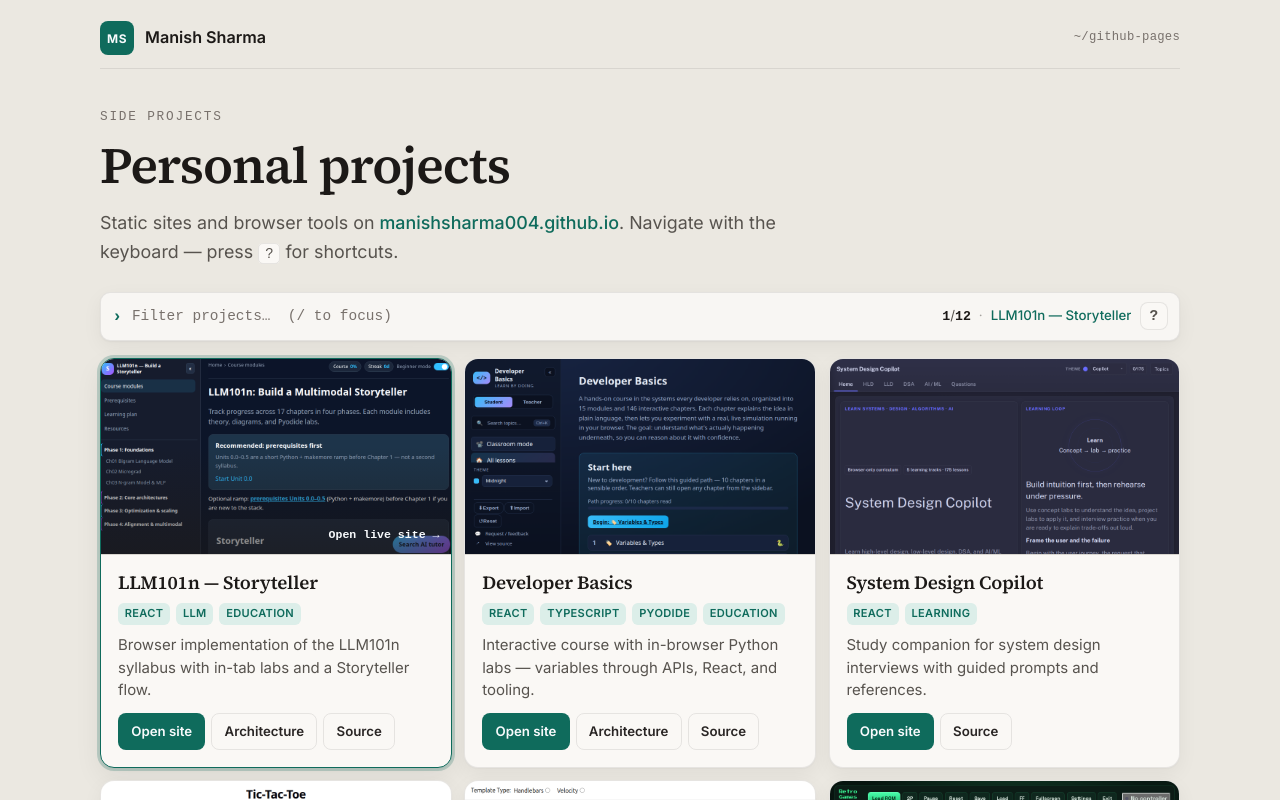
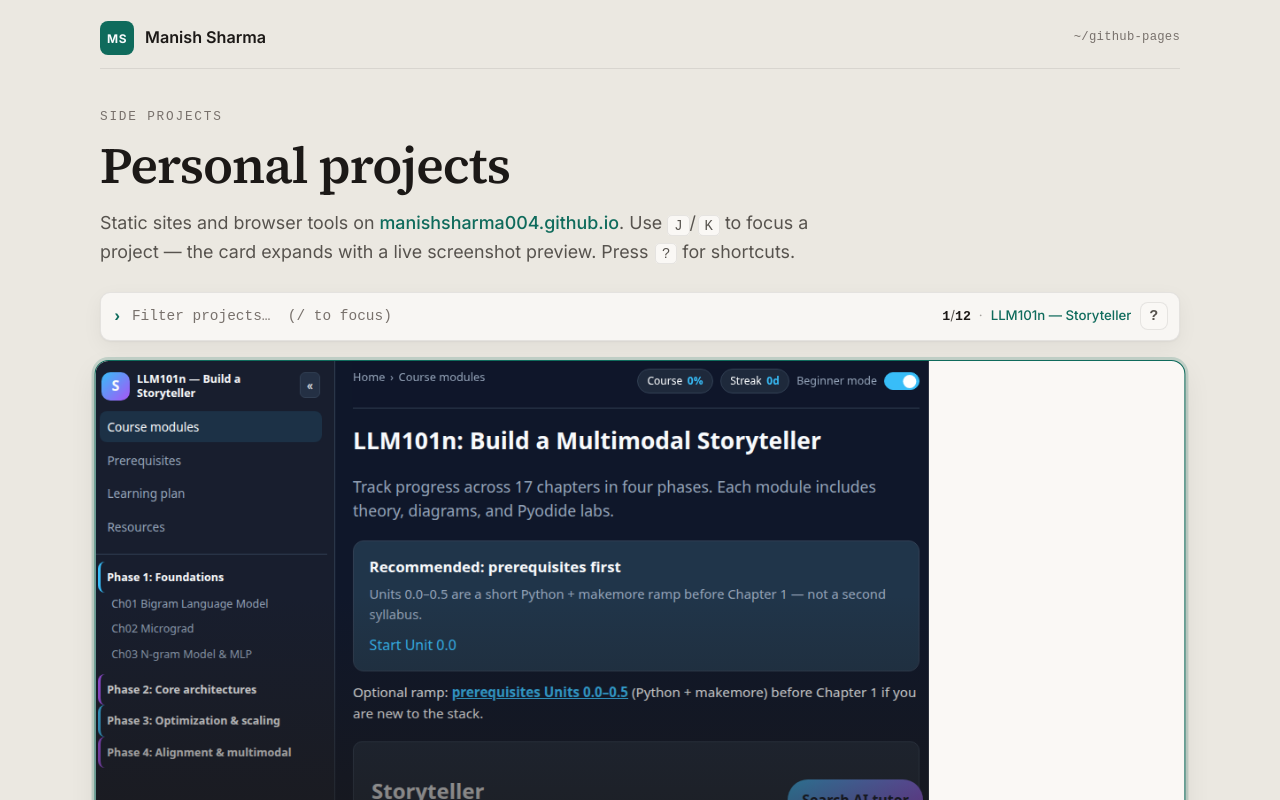
Before and after one commit to manishsharma004/personal-projects, a SvelteKit app: page / in a window 1280 px wide. Shown: the top 800 px of the page. Built offline with nearby package versions, Linux system fonts and the light colour scheme.

Commit message:
Expand focused project card with animated screenshot reveal
Replace page-load stagger with a vertical list: focused/hovered cards open a large preview and full actions; others stay compact.

```diff
--- a/src/lib/components/ProjectCard.svelte
+++ b/src/lib/components/ProjectCard.svelte
@@ -4,40 +4,43 @@
 
 	let {
 		project,
-		index = 0,
 		focused = false,
-		revealed = false
+		expanded = false
 	}: {
 		project: PersonalProject;
-		index?: number;
 		focused?: boolean;
-		revealed?: boolean;
+		expanded?: boolean;
 	} = $props();
 
 	const previewSrc = $derived(`${base}/previews/${project.id}.png`);
+	const showPreview = $derived(expanded || focused);
 </script>
 
 <!-- svelte-ignore a11y_no_noninteractive_tabindex -->
 <article
 	class="card"
 	class:focused
-	class:revealed
-	style={`--reveal-i: ${index}`}
+	class:expanded
 	tabindex={focused ? 0 : -1}
 	data-project-id={project.id}
 	aria-label={project.title}
+	aria-expanded={expanded}
 >
+	<div class="preview-reveal" class:open={showPreview}>
+		<div class="preview-reveal-inner">
 			<a class="preview" href={project.liveUrl} target="_blank" rel="noopener noreferrer">
 				<img
 					src={previewSrc}
 					alt=""
 					width="960"
 					height="540"
-			loading="lazy"
+					loading={expanded ? 'eager' : 'lazy'}
 					decoding="async"
 				/>
 				<span class="preview-overlay" aria-hidden="true">Open live site →</span>
 			</a>
+		</div>
+	</div>
 
 	<div class="body">
 		<header>
@@ -50,6 +53,8 @@
 				{/each}
 			</ul>
 		</header>
+
+		{#if expanded}
 			<p class="desc">{project.description}</p>
 			<div class="actions">
 				<a class="btn primary" href={project.liveUrl} target="_blank" rel="noopener noreferrer">
@@ -61,21 +66,17 @@
 						href={project.architectureUrl}
 						target="_blank"
 						rel="noopener noreferrer"
-					data-action="architecture"
 					>
 						Architecture
 					</a>
 				{/if}
-			<a
-				class="btn ghost"
-				href={project.repoUrl}
-				target="_blank"
-				rel="noopener noreferrer"
-				data-action="source"
-			>
+				<a class="btn ghost" href={project.repoUrl} target="_blank" rel="noopener noreferrer">
 					Source
 				</a>
 			</div>
+		{:else}
+			<p class="desc compact">{project.description}</p>
+		{/if}
 	</div>
 </article>
 
@@ -84,62 +85,62 @@
 		display: flex;
 		flex-direction: column;
 		width: 100%;
-		height: 100%;
-		overflow: hidden;
 		background: var(--surface);
 		border: 1px solid var(--border);
 		border-radius: var(--radius);
 		box-shadow: var(--shadow-card);
 		outline: none;
+		overflow: hidden;
 		transition:
-			border-color 0.18s ease,
-			box-shadow 0.22s ease,
-			transform 0.22s cubic-bezier(0.22, 1, 0.36, 1);
-		opacity: 0;
-		transform: translateY(14px);
-	}
-
-	.card.revealed {
-		/* `both` keeps opacity/transform after the animation (forwards fixes vanishing cards). */
-		animation: card-reveal 0.55s cubic-bezier(0.22, 1, 0.36, 1) both;
-		animation-delay: calc(var(--reveal-i) * 55ms);
-	}
-
-	@keyframes card-reveal {
-		from {
-			opacity: 0;
-			transform: translateY(14px);
-		}
-		to {
-			opacity: 1;
-			transform: translateY(0);
-		}
-	}
-
-	.card:hover {
-		border-color: var(--border-hover);
-		box-shadow: var(--shadow-card-hover);
+			border-color 0.2s ease,
+			box-shadow 0.25s ease,
+			transform 0.25s cubic-bezier(0.22, 1, 0.36, 1);
 	}
 
 	.card.focused {
-		border-color: var(--accent);
+		border-color: color-mix(in srgb, var(--accent) 55%, var(--border));
 		box-shadow:
-			0 0 0 3px color-mix(in srgb, var(--accent) 22%, transparent),
+			0 0 0 3px color-mix(in srgb, var(--accent) 18%, transparent),
 			var(--shadow-card-hover);
-		transform: translateY(-3px) scale(1.012);
 	}
 
-	.card.focused .preview img {
-		filter: saturate(1.05) contrast(1.02);
+	.card.expanded {
+		border-color: var(--accent);
+		transform: scale(1.01);
+		z-index: 1;
+	}
+
+	.preview-reveal {
+		display: grid;
+		grid-template-rows: 0fr;
+		opacity: 0;
+		transition:
+			grid-template-rows 0.45s cubic-bezier(0.22, 1, 0.36, 1),
+			opacity 0.35s ease;
+	}
+
+	.preview-reveal.open {
+		grid-template-rows: 1fr;
+		opacity: 1;
+	}
+
+	.preview-reveal-inner {
+		overflow: hidden;
+		min-height: 0;
 	}
 
 	.preview {
 		position: relative;
 		display: block;
 		aspect-ratio: 16 / 9;
+		max-height: min(52vh, 420px);
 		overflow: hidden;
 		border-bottom: 1px solid var(--border);
 		background: var(--bg);
+	}
+
+	.card.expanded .preview {
+		max-height: min(58vh, 480px);
 	}
 
 	.preview img {
@@ -147,14 +148,12 @@
 		height: 100%;
 		object-fit: cover;
 		object-position: top center;
-		transition:
-			transform 0.35s ease,
-			filter 0.25s ease;
+		transition: transform 0.4s ease;
 	}
 
-	.preview:hover img,
+	.card.expanded .preview img,
 	.card.focused .preview img {
-		transform: scale(1.03);
+		transform: scale(1.02);
 	}
 
 	.preview-overlay {
@@ -163,42 +162,52 @@
 		display: flex;
 		align-items: flex-end;
 		justify-content: flex-end;
-		padding: 0.55rem 0.65rem;
+		padding: 0.65rem 0.75rem;
 		font-family: var(--font-mono);
-		font-size: 0.68rem;
+		font-size: 0.72rem;
 		font-weight: 600;
 		color: #f8fafc;
-		background: linear-gradient(to top, rgba(28, 25, 23, 0.55), transparent 55%);
+		background: linear-gradient(to top, rgba(28, 25, 23, 0.6), transparent 50%);
 		opacity: 0;
-		transition: opacity 0.2s ease;
+		transition: opacity 0.25s ease;
 	}
 
-	.preview:hover .preview-overlay,
-	.card.focused .preview-overlay {
+	.card.expanded .preview-overlay,
+	.preview:hover .preview-overlay {
 		opacity: 1;
 	}
 
 	.body {
 		display: flex;
 		flex-direction: column;
-		gap: 0.55rem;
-		flex: 1;
-		padding: 0.95rem 1rem 1rem;
+		gap: 0.45rem;
+		padding: 0.75rem 1rem 0.85rem;
+	}
+
+	.card.expanded .body {
+		padding: 1rem 1.15rem 1.1rem;
+		gap: 0.65rem;
 	}
 
 	header {
 		display: flex;
-		flex-direction: column;
-		gap: 0.45rem;
+		flex-wrap: wrap;
+		align-items: baseline;
+		justify-content: space-between;
+		gap: 0.35rem 0.75rem;
 	}
 
 	h2 {
 		margin: 0;
 		font-family: var(--font-serif);
-		font-size: 1.1rem;
+		font-size: 1.05rem;
 		font-weight: 600;
 		letter-spacing: -0.01em;
 		line-height: 1.3;
+	}
+
+	.card.expanded h2 {
+		font-size: 1.25rem;
 	}
 
 	h2 a {
@@ -213,18 +222,18 @@
 	.tags {
 		display: flex;
 		flex-wrap: wrap;
-		gap: 0.35rem;
+		gap: 0.3rem;
 		margin: 0;
 		padding: 0;
 		list-style: none;
 	}
 
 	.tags li {
-		font-size: 0.65rem;
+		font-size: 0.62rem;
 		font-weight: 600;
 		letter-spacing: 0.03em;
 		text-transform: uppercase;
-		padding: 0.12rem 0.4rem;
+		padding: 0.1rem 0.38rem;
 		border-radius: 6px;
 		color: var(--accent);
 		background: var(--accent-soft);
@@ -232,17 +241,25 @@
 
 	.desc {
 		margin: 0;
-		flex: 1;
 		color: var(--muted);
 		line-height: 1.5;
 		font-size: 0.88rem;
+	}
+
+	.desc.compact {
+		font-size: 0.82rem;
+		display: -webkit-box;
+		-webkit-line-clamp: 1;
+		line-clamp: 1;
+		-webkit-box-orient: vertical;
+		overflow: hidden;
 	}
 
 	.actions {
 		display: flex;
 		flex-wrap: wrap;
 		gap: 0.35rem;
-		padding-top: 0.15rem;
+		padding-top: 0.1rem;
 	}
 
 	.btn {
@@ -258,22 +275,7 @@
 		transition:
 			background 0.12s ease,
 			border-color 0.12s ease,
-			color 0.12s ease,
-			transform 0.12s ease;
-	}
-
-	.card.focused .btn.primary {
-		animation: btn-pulse 1.4s ease-in-out infinite;
-	}
-
-	@keyframes btn-pulse {
-		0%,
-		100% {
-			box-shadow: 0 0 0 0 color-mix(in srgb, var(--accent) 35%, transparent);
-		}
-		50% {
-			box-shadow: 0 0 0 4px color-mix(in srgb, var(--accent) 0%, transparent);
-		}
+			color 0.12s ease;
 	}
 
 	.primary {
@@ -298,22 +300,21 @@
 	}
 
 	@media (prefers-reduced-motion: reduce) {
-		.card {
-			opacity: 1;
-			transform: none;
-			animation: none !important;
+		.preview-reveal {
+			transition: none;
 		}
 
-		.card.revealed {
-			animation: none;
-		}
-
-		.card.focused .btn.primary {
-			animation: none;
+		.preview-reveal.open {
+			opacity: 1;
+			grid-template-rows: 1fr;
 		}
 
 		.preview img {
 			transition: none;
 		}
+
+		.card.expanded {
+			transform: none;
+		}
 	}
 </style>
--- a/src/lib/components/ShortcutHelp.svelte
+++ b/src/lib/components/ShortcutHelp.svelte
@@ -4,8 +4,8 @@
 	const shortcuts = [
 		{ keys: '/', desc: 'Focus search' },
 		{ keys: 'Esc', desc: 'Clear search / close help' },
-		{ keys: 'J / ↓', desc: 'Next project' },
-		{ keys: 'K / ↑', desc: 'Previous project' },
+		{ keys: 'J / ↓', desc: 'Next project (expands preview)' },
+		{ keys: 'K / ↑', desc: 'Previous project (expands preview)' },
 		{ keys: 'Enter / O', desc: 'Open focused project site' },
 		{ keys: 'S', desc: 'Open focused project source on GitHub' },
 		{ keys: 'A', desc: 'Open architecture map (when available)' },
--- a/src/routes/+page.svelte
+++ b/src/routes/+page.svelte
@@ -9,7 +9,6 @@
 	let search = $state('');
 	let focusIndex = $state(0);
 	let helpOpen = $state(false);
-	let revealed = $state(false);
 	let searchInput = $state<HTMLInputElement | null>(null);
 
 	const filtered = $derived(
@@ -64,10 +63,6 @@
 	}
 
 	onMount(() => {
-		requestAnimationFrame(() => {
-			revealed = true;
-		});
-
 		const onKeyDown = (e: KeyboardEvent) => {
 			if (e.key === 'Escape') {
 				if (helpOpen) {
@@ -172,7 +167,7 @@
 			Static sites and browser tools on
 			<a href="https://manishsharma004.github.io/" target="_blank" rel="noopener noreferrer"
 				>manishsharma004.github.io</a
-			>. Navigate with the keyboard — press <kbd>?</kbd> for shortcuts.
+			>. Use <kbd>J</kbd>/<kbd>K</kbd> to focus a project — the card expands with a live screenshot preview. Press <kbd>?</kbd> for shortcuts.
 		</p>
 	</section>
 
@@ -215,13 +210,18 @@
 		{#if filtered.length === 0}
 			<p class="empty">No projects match <code>{search}</code>. <button type="button" onclick={() => (search = '')}>Clear</button></p>
 		{:else}
-			<ul class="grid">
+			<ul class="project-list">
 				{#each filtered as project, i (project.id)}
 					<li
+						class:expanded={i === focusIndex}
 						onmouseenter={() => (focusIndex = i)}
 						onfocusin={() => (focusIndex = i)}
 					>
-						<ProjectCard {project} index={i} focused={i === focusIndex} {revealed} />
+						<ProjectCard
+							{project}
+							focused={i === focusIndex}
+							expanded={i === focusIndex}
+						/>
 					</li>
 				{/each}
 			</ul>
@@ -336,6 +336,10 @@
 		border-radius: 5px;
 		border: 1px solid var(--border);
 		background: var(--surface);
+	}
+
+	.lede kbd + kbd {
+		margin-left: 0.1rem;
 	}
 
 	.command-bar {
@@ -455,19 +459,23 @@
 		text-decoration: underline;
 	}
 
-	.grid {
-		display: grid;
-		grid-template-columns: repeat(auto-fill, minmax(min(100%, 300px), 1fr));
-		gap: 0.75rem;
+	.project-list {
+		display: flex;
+		flex-direction: column;
+		gap: 0.5rem;
 		margin: 0;
 		padding: 0;
 		list-style: none;
-		align-items: stretch;
 	}
 
-	.grid > li {
+	.project-list > li {
 		display: flex;
 		min-width: 0;
+		transition: margin 0.25s ease;
+	}
+
+	.project-list > li.expanded {
+		margin-block: 0.35rem;
 	}
 
 	.foot {
```
Lines whose indentation alone changed are shown as unchanged.
